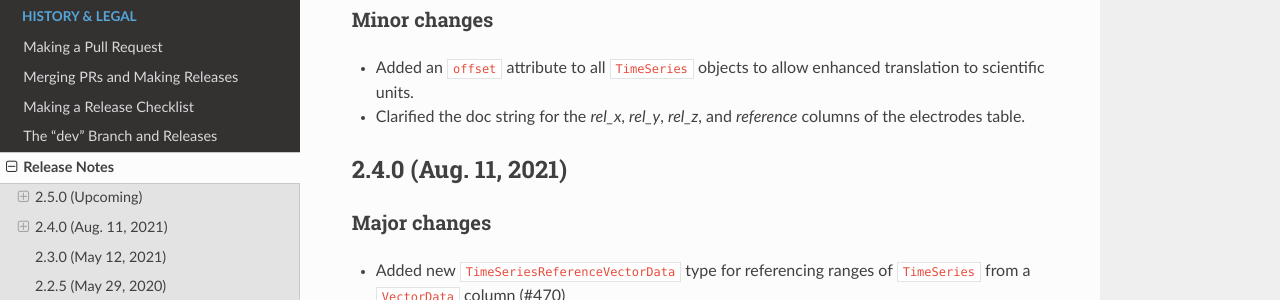
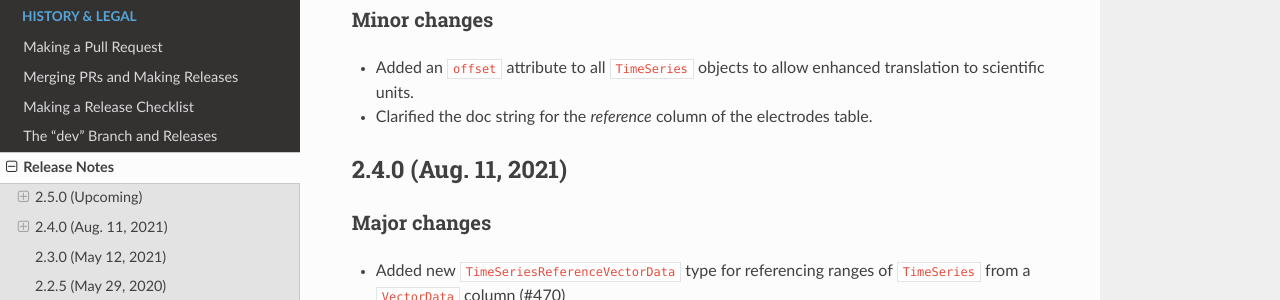
Before and after one commit to NeurodataWithoutBorders/nwb-schema, a Sphinx documentation site: the page built from docs/format/source/format_release_notes.rst, in a window 1280 px wide and 900 px high. Shown: the part 210-510 px from the top of the window. Built offline with Sphinx 7.4.7 and the Read the Docs theme 2.0.0, drawn with Linux system fonts in a browser that asks for light colours.

Commit message:
Update release notes

```diff
--- a/docs/format/source/format_release_notes.rst
+++ b/docs/format/source/format_release_notes.rst
@@ -9,7 +9,7 @@ Release Notes
 Minor changes
 ^^^^^^^^^^^^^
 - Added an ``offset`` attribute to all ``TimeSeries`` objects to allow enhanced translation to scientific units.
-- Clarified the doc string for the `rel_x`, `rel_y`, `rel_z`, and `reference` columns of the electrodes table.
+- Clarified the doc string for the `reference` column of the electrodes table.
 
 
 2.4.0 (Aug. 11, 2021)
```
